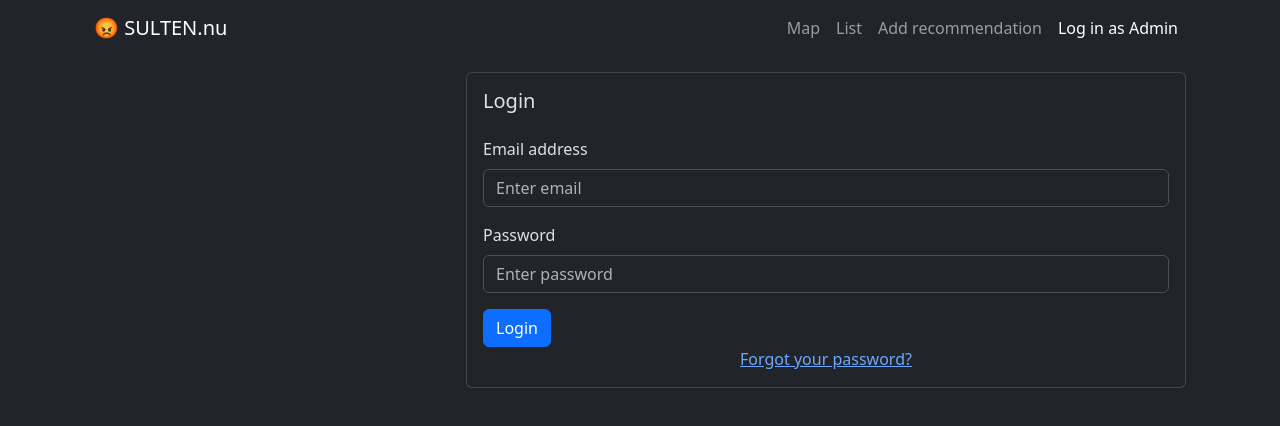
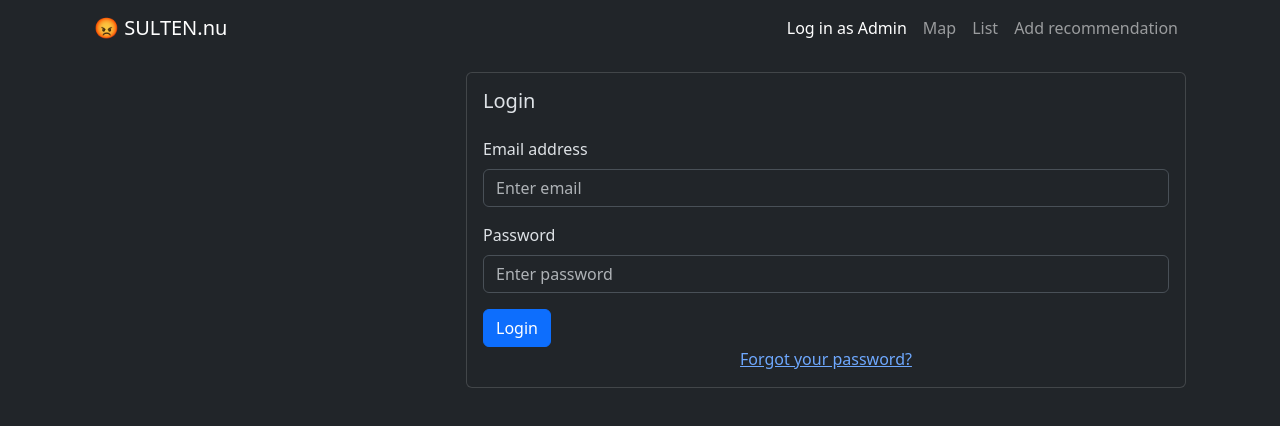
Before and after one commit to landicami/sulten-app, a React (Vite) app: page /login in a window 1280 px wide. Shown: the top 426 px of the page. Built offline with nearby package versions, Linux system fonts and the light colour scheme; no server answers.

Commit message:
Moved dropdown in nav-bar and moved setLoading in auth context provider.

```diff
--- a/src/components/Navigation.tsx
+++ b/src/components/Navigation.tsx
@@ -19,16 +19,6 @@ const Navigation = () => {
 				<Navbar.Toggle aria-controls="basic-navbar-nav" />
 				<Navbar.Collapse id="basic-navbar-nav">
 					<Nav className="ms-auto">
-						<Nav.Link as={NavLink} end to="/">
-							Map
-						</Nav.Link>
-						<Nav.Link as={NavLink} end to="/list-all-restaurants">
-							List
-						</Nav.Link>
-						<Nav.Link as={NavLink} end to="/add-restaurant">
-							Add recommendation
-						</Nav.Link>
-
 						{/* If admin is logged in */}
 						{currentAdmin ? (
 							<>
@@ -60,6 +50,15 @@ const Navigation = () => {
 								Log in as Admin
 							</Nav.Link>
 						)}
+						<Nav.Link as={NavLink} end to="/">
+							Map
+						</Nav.Link>
+						<Nav.Link as={NavLink} end to="/list-all-restaurants">
+							List
+						</Nav.Link>
+						<Nav.Link as={NavLink} end to="/add-restaurant">
+							Add recommendation
+						</Nav.Link>
 					</Nav>
 				</Navbar.Collapse>
 			</Container>
--- a/src/contexts/AuthContextProvider.tsx
+++ b/src/contexts/AuthContextProvider.tsx
@@ -58,9 +58,8 @@ const AuthContextProvider: React.FC<PropsWithChildren> = ({ children }) => {
 	useEffect(() => {
 		const unsubscribe = onAuthStateChanged(auth, (admin) => {
 			setCurrentAdmin(admin);
+			setLoading(false);
 		});
-
-		setLoading(false);
 
 		return unsubscribe;
 	}, []);
```
